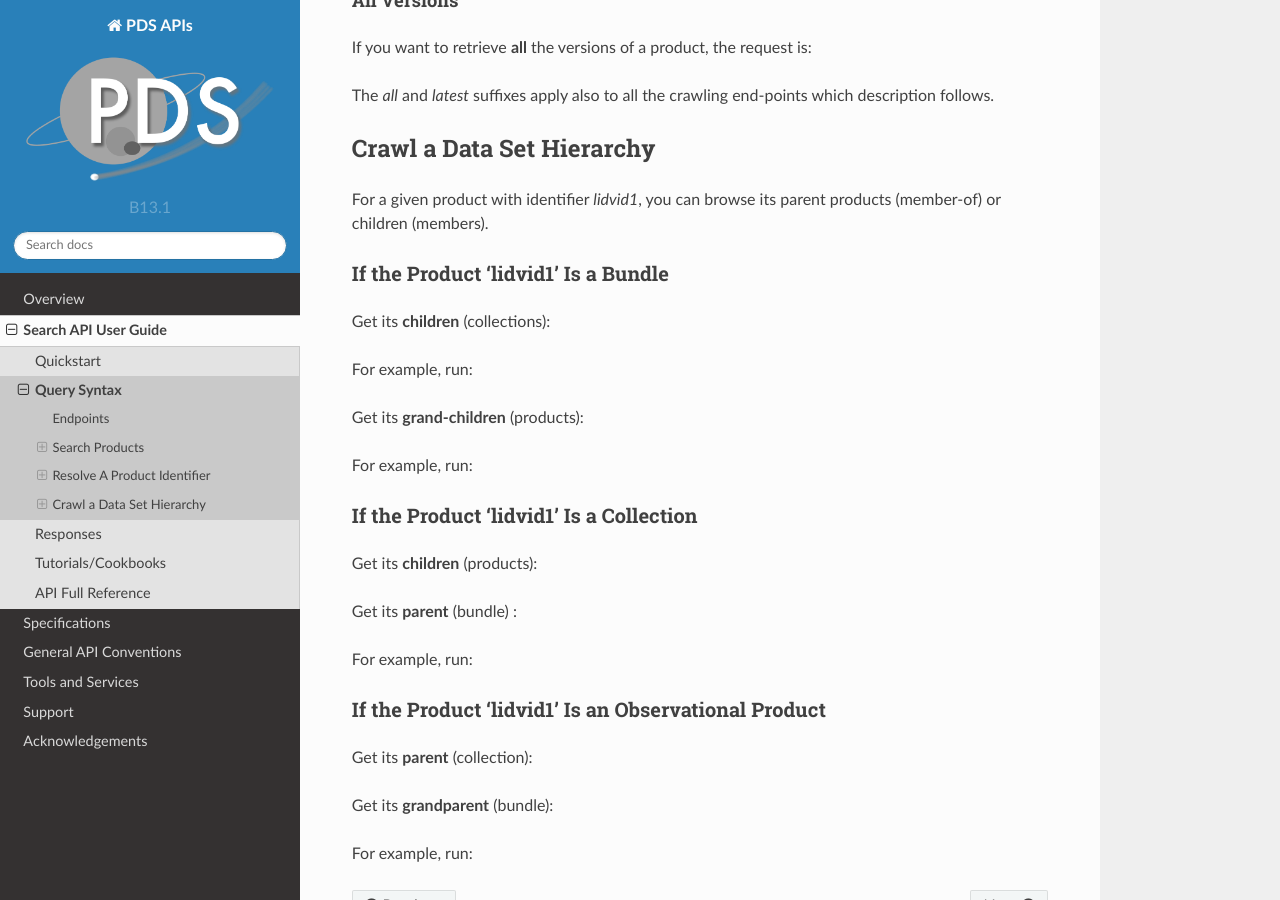
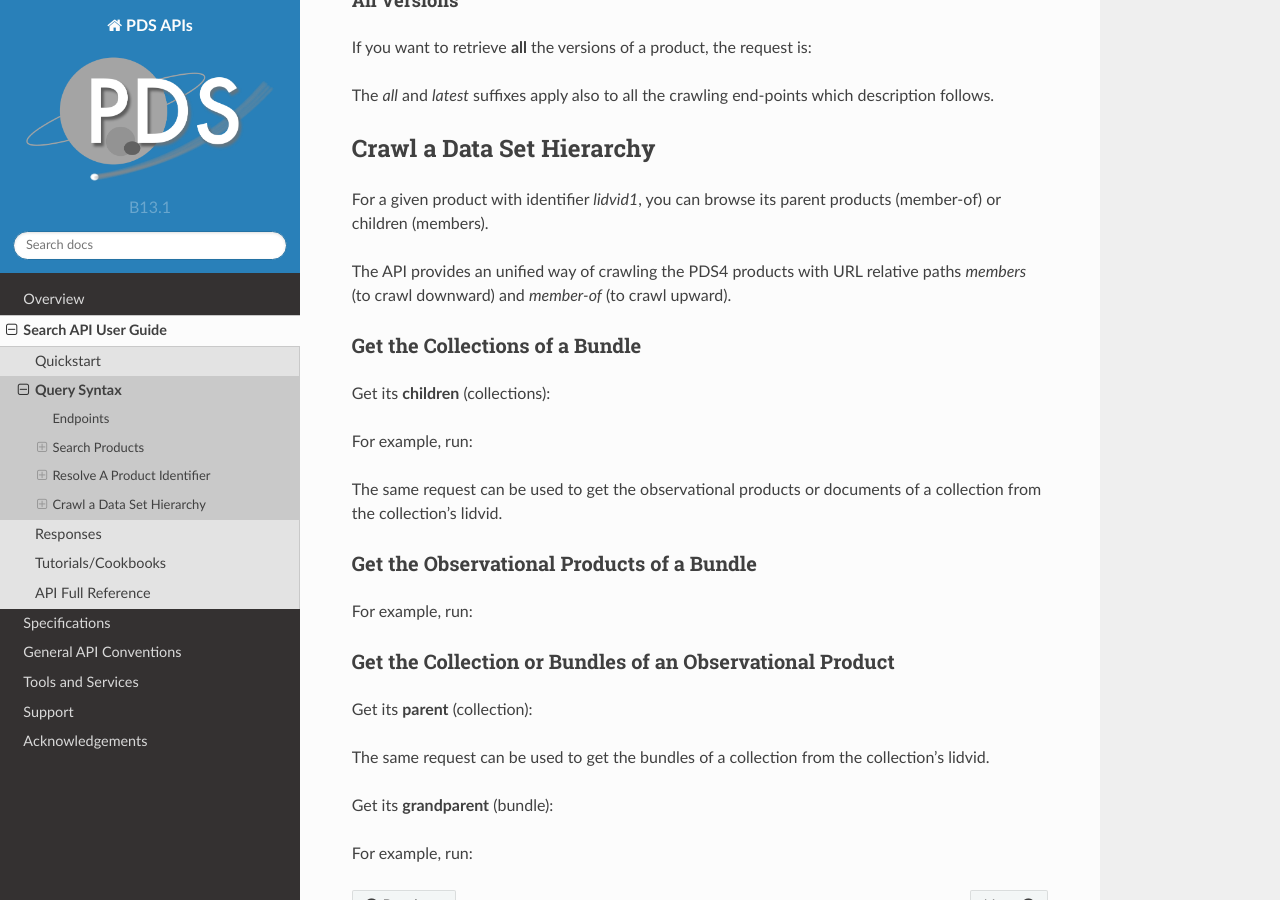
Before and after one commit to NASA-PDS/pds-api, a Sphinx documentation site: the page built from docs/source/guides/search/endpoints.rst, in a window 1280 px wide and 900 px high, scrolled down 5976 px. Built offline with Sphinx 7.4.7 and the Read the Docs theme 2.0.0, drawn with Linux system fonts in a browser that asks for light colours.

Commit message:
remove deprecated  /classes/{class} from some of the doc (wip)

```diff
--- a/docs/source/guides/search/endpoints.rst
+++ b/docs/source/guides/search/endpoints.rst
@@ -297,8 +297,9 @@
 
 For a given product with identifier `lidvid1`, you can browse its parent products (member-of) or children (members).
 
+The API provides an unified way of crawling the PDS4 products with URL relative paths `members` (to crawl downward) and `member-of` (to crawl upward).
 
-If the Product 'lidvid1' Is a Bundle
+Get the Collections of a Bundle
 ~~~~~~~~~~~~~~~~~~~~~~~~~~~~~~~~~~~~
 
 Get its **children** (collections):
@@ -306,7 +307,26 @@
 .. code-block::
    :substitutions:
 
-   https://pds.nasa.gov/api/search/|search_user_guide_api_version|/classes/bundles/lidvid1/members[/[all|latest]]
+   https://pds.nasa.gov/api/search/|search_user_guide_api_version|/products/lidvid1/members[/[all|latest]]
+
+For example, run:
+
+.. code-block:: bash
+   :substitutions:
+
+   curl --get 'https://pds.nasa.gov/api/search/|search_user_guide_api_version|/products/urn:nasa:pds:insight_rad::2.1/members' \
+       --header 'Accept: application/json'
+
+The same request can be used to get the observational products or documents of a collection from the collection's lidvid.
+
+
+Get the Observational Products of a Bundle
+~~~~~~~~~~~~~~~~~~~~~~~~~~~~~~~~~~~~~~~~~~~
+
+.. code-block::
+   :substitutions:
+
+   https://pds.nasa.gov/api/search/|search_user_guide_api_version|/products/lidvid1/members/members[/[all|latest]]
 
 
 For example, run:
@@ -314,57 +334,12 @@
 .. code-block:: bash
    :substitutions:
 
-   curl --get 'https://pds.nasa.gov/api/search/|search_user_guide_api_version|/classes/bundles/urn:nasa:pds:insight_rad::2.1/members' \
+   curl --get 'https://pds.nasa.gov/api/search/|search_user_guide_api_version|/products/urn:nasa:pds:insight_rad::2.1/members/members' \
        --header 'Accept: application/json'
 
 
-Get its **grand-children** (products):
-
-.. code-block::
-   :substitutions:
-
-   https://pds.nasa.gov/api/search/|search_user_guide_api_version|/classes/bundles/lidvid1/members/members[/[all|latest]]
-
-
-For example, run:
-
-.. code-block:: bash
-   :substitutions:
-
-   curl --get 'https://pds.nasa.gov/api/search/|search_user_guide_api_version|/classes/bundles/urn:nasa:pds:insight_rad::2.1/members/members' \
-       --header 'Accept: application/json'
-
-
-If the Product ‘lidvid1’ Is a Collection
-~~~~~~~~~~~~~~~~~~~~~~~~~~~~~~~~~~~~~~~~
-
-Get its **children** (products):
-
-.. code-block::
-   :substitutions:
-
-   https://pds.nasa.gov/api/search/|search_user_guide_api_version|/classes/collections/lidvid1/members[/[all|latest]]
-
-
-Get its **parent** (bundle) :
-
-.. code-block::
-   :substitutions:
-
-   https://pds.nasa.gov/api/search/|search_user_guide_api_version|/classes/collections/lidvid1/member-of[/[all|latest]]
-
-
-For example, run:
-
-.. code-block:: bash
-   :substitutions:
-
-   curl --get 'https://pds.nasa.gov/api/search/|search_user_guide_api_version|/classes/collections/urn:nasa:pds:insight_rad:data_raw::14.0/member-of' \
-       --header 'Accept: application/json'
-
-
-If the Product ‘lidvid1’ Is an Observational Product
-~~~~~~~~~~~~~~~~~~~~~~~~~~~~~~~~~~~~~~~~~~~~~~~~~~~~
+Get the Collection or Bundles of an Observational Product
+~~~~~~~~~~~~~~~~~~~~~~~~~~~~~~~~~~~~~~~~~~~~~~~~~~~~~~~~~~
 
 Get its **parent** (collection):
 
@@ -372,6 +347,8 @@
    :substitutions:
 
    https://pds.nasa.gov/api/search/|search_user_guide_api_version|/products/lidvid1/member-of[/[all|latest]]
+
+The same request can be used to get the bundles of a collection from the collection's lidvid.
 
 Get its **grandparent** (bundle):
 
```
